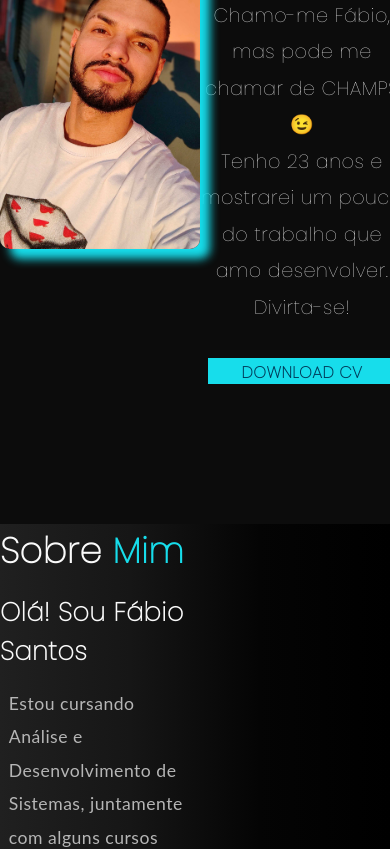
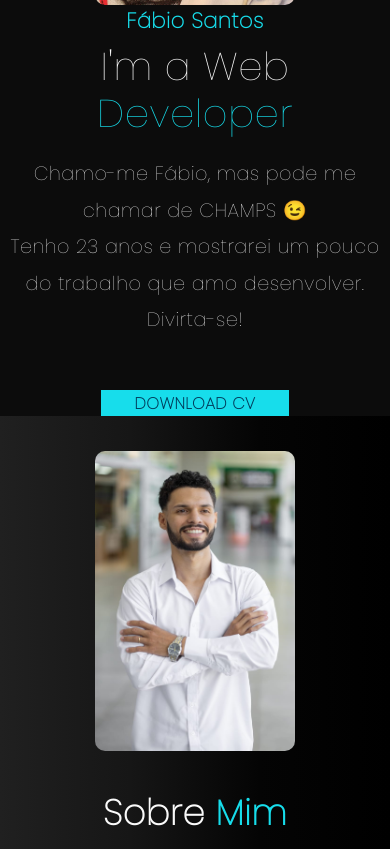
Before and after one commit to champs-8/champs-8.github.io, a website: page index.html in a window 390 px wide. Shown: the part 320-1169 px from the top of the page. Drawn offline with nearby package versions, Linux system fonts and the light colour scheme.

Commit message:
Atualiza link do projeto e ajusta estilos para melhor responsividade e alinhamento

```diff
--- a/script.js
+++ b/script.js
@@ -45,7 +45,7 @@ const verifyDesc = () => {
     if(idActive == 5) {
         spanDesc.innerHTML = 'Um projeto voltado para donos de comércios, onde o mesmo pode criar um cardápio online, com a possibilidade de adicionar e remover produtos, com um design simples e fácil de usar. Construído com uma API de banco de dados, o que facilita a adição e remoção de produtos.';
         spanTec.innerHTML = 'Feito com React, React Native, TypeScript, NextJs, NodeJs, Express, PostgreSQL, Prisma, Sass';
-        linkProject.href = 'https://champs-8.github.io/gerador-senhas';
+        linkProject.href = 'https://champizza-web.vercel.app';
     }
 }
 
--- a/style.css
+++ b/style.css
@@ -575,46 +575,55 @@ footer span {
         height: 100vh;
         width: 100vw;
         padding: 0;
+        flex-direction: column;
+        text-align: center;
+        height: auto;
     }
     .hero .left img {
+        margin-top: 2em;
         width: 200px;
         border-radius: 10px;
+        box-shadow: none;
     }
     .hero .left::after {
         display: none;
     }
     .hero .right {
         width: 100vw;
-        float: right;
         text-align: center;
         margin: 0;
         padding: 0;
     }
     .hero .right h1{
-        width: 50%;
+        width: 100vw;
         margin: 0;
         font-size: 2.2em;
-        margin-left: .5rem;
-        text-align: left;
+        text-align: center;
     }
     .hero .right h6 {
         font-size: 1.2em;
-        text-align: right;
-        padding-right: .5em;
+        text-align: center;
+    }
+    .hero p{
+        width: 100vw;
+        margin: 0;
+        padding: 1em 0;
     }
     #about {
+        margin: 0;
+        width: 100vw;
+        padding: 0;
+        flex-direction: column;
+        text-align: center;
         height: auto;
-        width: 100%;
+    }
+    #about .container {
+        width: 100vw;
         padding: 0;
         margin: 0;
-        position: relative;
-        left: 0em;
-    }
-    #about .container {
-        height: max-content;
-        width: 100%;
-        padding: 0;
-        margin: 0;
+        flex-direction: column-reverse;
+        text-align: center;
+        height: auto;
     }
     #about .container p {
         text-align: left;
@@ -622,10 +631,10 @@ footer span {
     }
     #about .container img {
         border-radius: 10px;
-        width: 180px;
-        height: 320px;
+        width: 200px;
+        height: auto;
         position: relative;
-        top: -2em;
+        margin: 2em 0;
     }
     .tecnologias {
         height: 100vh;
```
